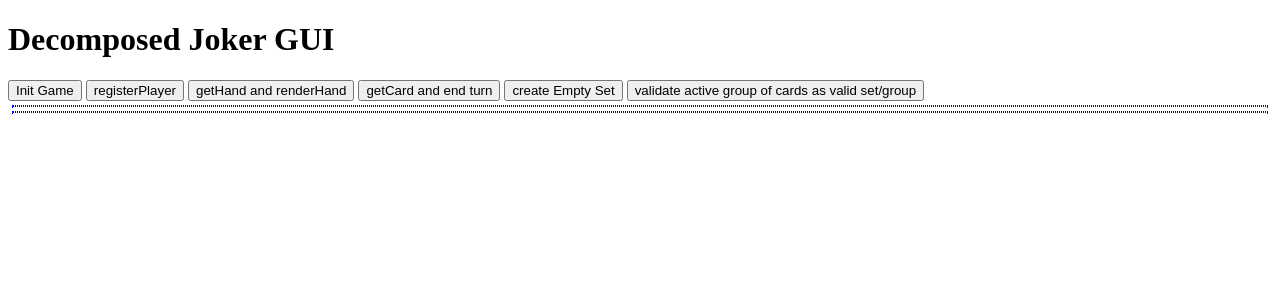
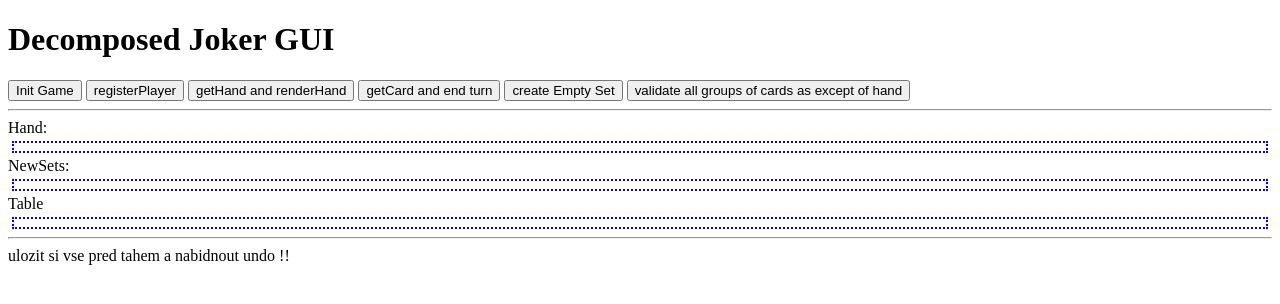
Before and after one commit to revelon/decomposedJoker, a PHP site: page /index.html in a window 1280 px wide. Shown: the top 304 px of the page. Run offline with PHP 8.4, Linux system fonts and the light colour scheme.

Commit message:
Changed API and added basic new sets support, so far withou re-rendering of all sets

```diff
--- a/classes/Game.class.php
+++ b/classes/Game.class.php
@@ -144,8 +144,7 @@ class Game {
 		return $this->table;
 	}
 
-	// shoudl not be necessary!!! delete it later
-	public function getDeck() : Cards{
+	public function getDeck() : Cards {
 		return $this->deck;
 	}
 
--- a/classes/Group.class.php
+++ b/classes/Group.class.php
@@ -109,6 +109,9 @@ class Group extends Cards {
 		asserts("Valid three of a type with Joker",
 				Group::validate(new Cards( new Card(10, Card::CLUBS), new Card(10, Card::SPADES), new Card(0, Card::WILD) )),
 				true);
+		asserts("Valid another three of a type with Joker",
+				Group::validate(new Cards( new Card(2, Card::HEARTS), new Card(0, Card::WILD), new Card(4, Card::HEARTS) )),
+				true);
 		asserts("Valid four of a type",
 				Group::validate(new Cards( new Card(10, Card::CLUBS), new Card(10, Card::SPADES), new Card(10, Card::DIAMONDS), new Card(10, Card::HEARTS) )),
 				true);
--- a/index.html
+++ b/index.html
@@ -5,10 +5,13 @@
 	<title>Decomposed Joker GUI</title>
 	<link rel="icon" type="image/png" href="favicon.ashx">
 	<style>
-		div {border: 1px dotted blue; margin: 4px;}
-		div.active {border: 2px solid red;}
+		div#guiHand div div, div#guiNewSets div div, div#guiTable div div { width: 100px; display: table-cell; background-color: beige; }
+		div {border: 2px dotted blue; margin: 4px; padding: 4px; }
+		div.active {border: 2px dotted red;}
 	</style>
 	<script>
+		"use strict";
+
 		// https://developer.mozilla.org/en-US/docs/Web/API/Fetch_API/Using_Fetch
 		// Example POST method implementation:
 		async function postData(data = {}) {
@@ -35,23 +38,34 @@
 			}
 		}
 
-		var game;
-		var playerId;
-		var hand;
+		var allCards = {};
+		var playerId = '';
+		var hand = [];
+		var sets = [];
 		var table = [];
-		var actives = {};   // predelat na zasobnik !!!
+		var actives = [];
 		var guiHand;
+		var guiNewSets;
 		var guiTable;
 
 		async function initGame() {
 			try {
-				window.game = await postData({ action: 'initGame' });
-				console.dir('initGame', window.game);
+				const deck = await postData({ action: 'initGame' });
+				deck.forEach(c => window.allCards[c.id] = c);
+				//console.dir('initGame', window.allCards);
 			} catch (err) {
 				console.dir('err', err);
 			}
+
+			let hand = {};
+			hand.id = "0";
+			hand.cards = [];
+			window.hand.push(hand);
+
 			guiHand = document.getElementById('guiHand');
 			guiHand.innerHTML = '';
+			guiNewSets = document.getElementById('guiNewSets');
+			guiNewSets.innerHTML = '';
 			guiTable = document.getElementById('guiTable');
 			guiTable.innerHTML = '';
 		}
@@ -67,29 +81,63 @@
 
 		async function getHand(render = false) {
 			try {
-				window.hand = await postData({ action: 'getHand', 'playerId': window.playerId });
+				window.hand[0].cards = await postData({ action: 'getHand', 'playerId': window.playerId });
 				console.dir('getHand', window.hand);
 			} catch (err) {
 				console.dir('err', err);
 			}
 			if (render) {
-				renderHand();
+				renderCardGroups(window.hand, guiHand);
 			}
 		}
 
 		async function getCard() {
 			try {
-				window.hand = await postData({ action: 'getCard', 'playerId': window.playerId });
+				window.hand[0].cards = await postData({ action: 'getCard', 'playerId': window.playerId });
 				console.dir('getCard', window.hand);
 			} catch (err) {
 				console.dir('err', err);
 			}
 		}
 
-		async function getCard() {
+		async function validateTurn() {
+			console.log("validating...");
+			// iterate through all new groups
+			for(const s in window.sets) {
+				console.log('group_id...', s);
+				let cards = [];
+				window.sets[s].cards.forEach( c => cards.push({id: c, type: window.allCards[c].type, value: window.allCards[c].value}) );
+				if (await validateGroup(cards)) {
+					console.log('great, valid set id:', s);
+				} else {
+					console.log('bad luck, invalid set id:', s);
+					return false;
+				}
+			}
+			// iterate through modified table TBD
+			for(const s in window.table) {
+				console.log('group_id...', s);
+				let cards = [];
+				window.table[s].cards.forEach( c => cards.push({id: c, type: window.allCards[c].type, value: window.allCards[c].value}) );
+				if (await validateGroup(cards)) {
+					console.log('great, valid set id:', s);
+				} else {
+					console.log('bad luck, invalid set id:', s);
+					return false;
+				}
+			}
+
 			try {
-				window.hand = await postData({ action: 'getCard', 'playerId': window.playerId });
-				console.dir('getCard', window.hand);
+				let newTbl = [];
+				for(const s in window.table) {
+					newTbl.push(window.table[s]);
+				}
+				for(const s in window.sets) {
+					newTbl.push(window.sets[s]);
+				}
+				console.dir('trying to do tableChange...', newTbl);
+				window.table = newTbl;
+				await doTableChange();
 			} catch (err) {
 				console.dir('err', err);
 			}
@@ -99,21 +147,28 @@
 			try {
 				const grp = await postData({ action: 'validateGroup', 'cards': group });
 				console.dir('validateGroup', grp);
-				// rework soon, let more groups to be prepared
-				if (grp) {
-					window.table.push(group);
-					Object.keys(grp).forEach(c => delete window.hand.c);  // ruka nemuze byt objekt, nedrzi poradi!! a delete moc nefunguje
-					await doTableChange();
-				}
+				return grp;
 			} catch (err) {
 				console.dir('err', err);
+				return false;
 			}
 		}
 
 		async function doTableChange() {
 			try {
-				const turn = await postData({ action: 'doTableChange', 'playerId': window.playerId, 'table': window.table, 'hand': window.hand });
+				let handCards = [];
+				window.hand[0].cards.forEach( c => handCards.push({id: c, type: window.allCards[c].type, value: window.allCards[c].value}) );
+
+				let fullTable = [];
+				for(const s in window.table) {
+					console.log('group_id...', s);
+					let cardSet = [];
+					window.table[s].cards.forEach( c => cardSet.push({id: c, type: window.allCards[c].type, value: window.allCards[c].value}) );
+					fullTable.push(cardSet);
+				}
+				const turn = await postData({ action: 'doTableChange', 'playerId': window.playerId, 'table': fullTable, 'hand': handCards });
 				console.dir('doTableChange', turn);
+				// do all loading and rendering, table etc.... !!!!
 			} catch (err) {
 				console.dir('err', err);
 			}
@@ -123,30 +178,66 @@
 		// non server interactive functions
 
 		function createEmptySet() {
-			window.set = {};
+			let set = {};
+			set.id = "s" + Math.random().toString(12).substring(2, 8);
+			set.cards = [];
+			console.dir(set);
+			window.sets[set.id] = set;
+			renderCardGroups(window.sets, guiNewSets);
 		}
 
-		function renderHand() {
-			guiHand.innerHTML = '';
-			Object.values(hand).forEach(
-				(c) => {
-							const nl = el('div', c.id, `value:${c.value} - type:${c.type}`);
-							nl.addEventListener('click', (e) => activateCard(c.id));
-							window.guiHand.appendChild(nl);
-						}
-					);
+		function renderCardGroups(groups, gui) {
+			console.dir('rendering', groups);
+			gui.innerHTML = '';
+			for(const s in groups) {
+				console.log('group_id', s);
+				const nl = el('div', s, `id: ${groups[s].id}`);
+				groups[s].cards.forEach( c => {
+					const card = renderCard(c);
+					card.addEventListener('click', (e) => activateCard(c), true);
+					nl.appendChild(card);
+				});
+				const butt = el('button', "act-" + s, '+');
+				butt.addEventListener('click', (e) => addActiveCardsToSet(s), true);
+				nl.appendChild(butt);
+				gui.appendChild(nl);
+			}
+		}
+
+		function addActiveCardsToSet(setId) {
+			console.log("set id", setId);
+			if (window.sets[setId]) {
+				window.sets[setId].cards = window.sets[setId].cards.concat(window.actives);
+			}
+			window.actives.forEach( a => {
+				const x = window.hand[0].cards.indexOf(a);
+				if (x > -1) {
+					window.hand[0].cards.splice(x, 1);
+				} else {
+					window.hand[0].cards.push(a);
+				}
+			});
+			window.actives = [];
+			renderCardGroups(window.sets, guiNewSets);
+			renderCardGroups(window.hand, guiHand);
+		}
+
+		function renderCard(id) {
+			return el('div', id, `${window.allCards[id].value}<br>${window.allCards[id].type}`);
 		}
 
 		function activateCard(id) {
-			if (window.actives[id]) {
-				delete window.actives.id;
+			const x = window.actives.indexOf(id);
+			if (x > -1) {
+				window.actives.splice(x, 1);
 			} else {
-				window.actives[id] = window.hand[id];
+				window.actives.push(id)
 			}
 			document.getElementById(id).classList.toggle("active");
+			event.stopPropagation();
 		}
 
-		function el (element, id, htmlBody) {
+		function el(element, id, htmlBody) {
 			let el = document.createElement(element);
 			el.innerHTML = htmlBody;
 			el.id = id;
@@ -163,10 +254,17 @@
 <button onclick='getHand(true)'>getHand and renderHand</button>
 <button onclick='getCard()'>getCard and end turn</button>
 <button onclick='createEmptySet()'>create Empty Set</button>
-<button onclick='validateGroup(window.actives)'>validate active group of cards as valid set/group</button>
+<button onclick='validateTurn()'>validate all groups of cards as except of hand</button>
+<hr>
+Hand:
+<div id='guiHand'></div>
+NewSets:
+<div id='guiNewSets'></div>
+Table
+<div id='guiTable'></div>
+<hr>
+ulozit si vse pred tahem a nabidnout undo !!
 
-<div id='guiHand'></div>
-<div id='guiTable'></div>
 
 </body>
 </html>
--- a/index.php
+++ b/index.php
@@ -11,7 +11,9 @@ $play->startNewGame();
 $pid = $play->assignPlayer('marek');
 $play->setActivePlayer($pid);
 
-var_dump($play->getPlayerCopy($pid)->getHand()); die("ughhh");
+//var_dump($play->getPlayerCopy($pid)->getHand()); die("ughhh");
+
+Group::tests(); die;
 
 // make very big hand
 for ($i = 0; $i < 103; $i++) {
```
Also changed, not shown: api.php (+11 -11 lines), classes/Cards.class.php (+2 -6 lines).
